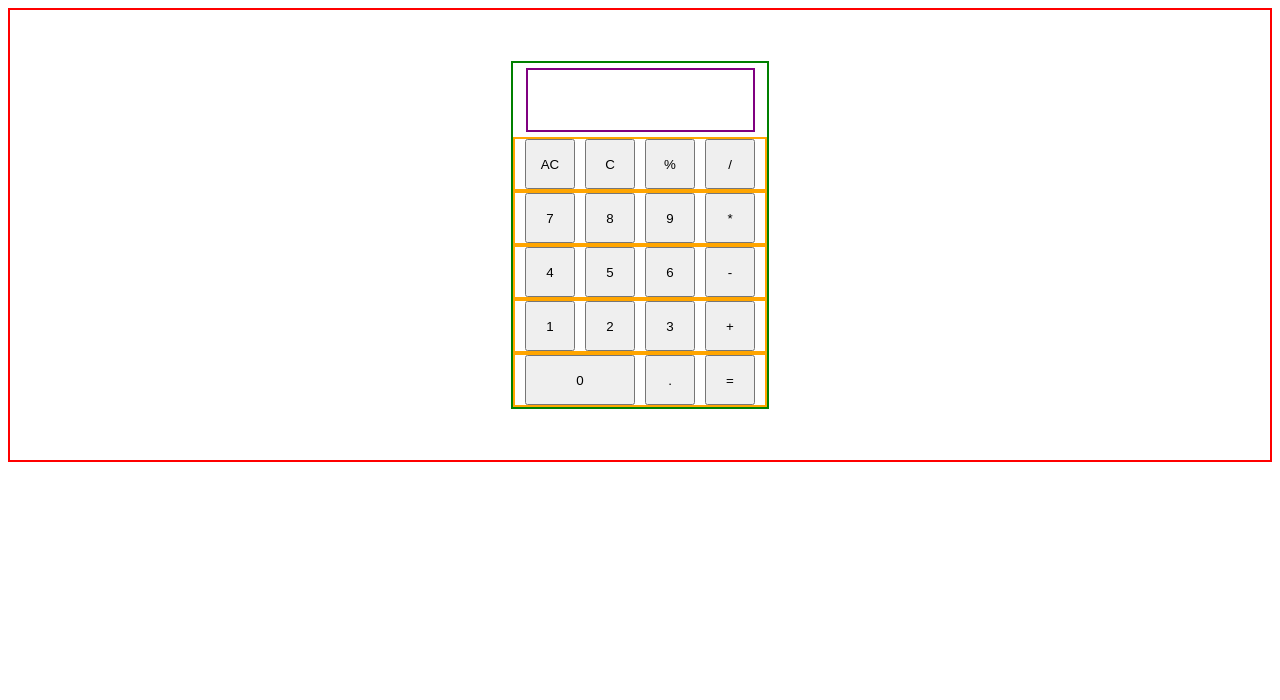
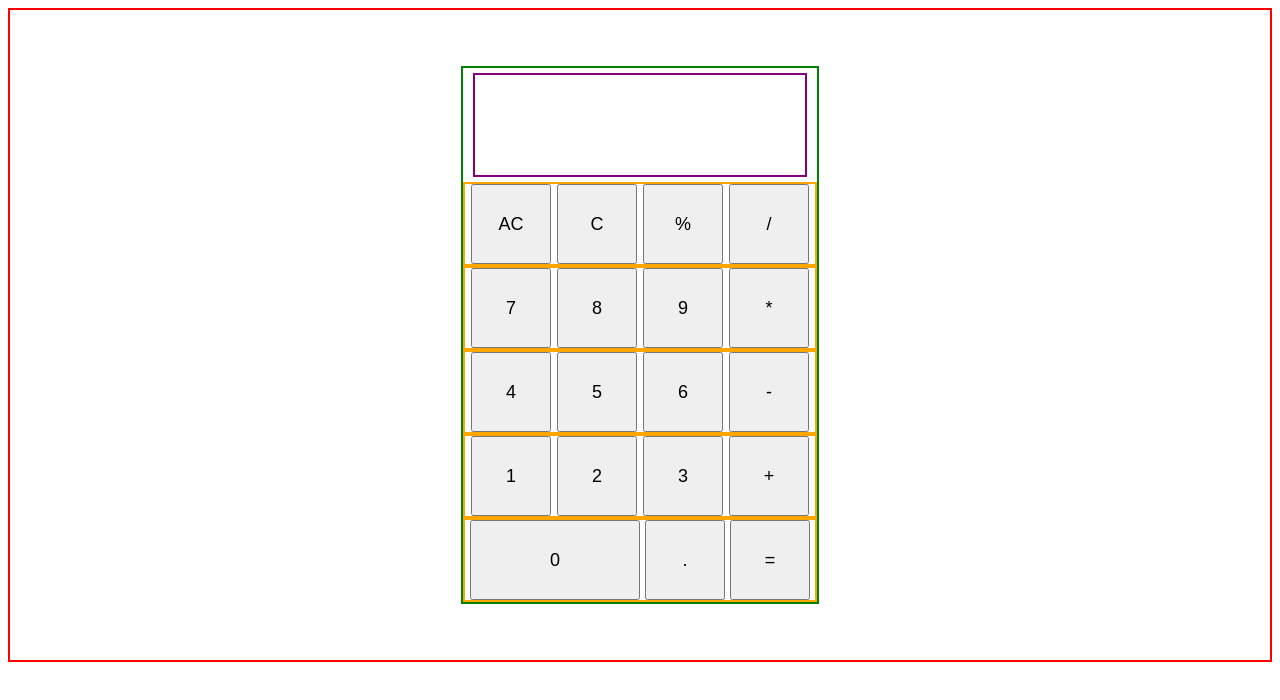
Before and after one commit to ASRoshanKrishna/Calculator, a plain HTML site: page index.html in a window 1280 px wide. Drawn offline with Linux system fonts and the light colour scheme.

Commit message:
debug decimal operation

```diff
--- a/myScript.js
+++ b/myScript.js
@@ -50,8 +50,10 @@ function dis(n){
         if(typeof n === "number" && d == 0)
         variable = variable*10 + n;
         else{
-            if(n=="." && d==0 || n!=".")
-            variable = variable + n;
+            if(n=="." && d==0 || n!="."){
+                variable = variable.toString();
+                variable = variable + n;
+            }
             d = 1;
         }
         display.textContent = variable;
--- a/stylesheet.css
+++ b/stylesheet.css
@@ -4,7 +4,7 @@
     flex-direction: column;
     justify-content: center;
     align-items: center;
-    height: 450px;
+    height: 650px;
 
 }
 
@@ -18,8 +18,8 @@
 
 .display{
     border: 2px solid purple;
-    width: 225px;
-    height: 60px;
+    width: 330px;
+    height: 100px;
     margin: 5px;
     display: flex;
     justify-content: right;
@@ -31,18 +31,19 @@
 }
 
 .Row{
-    width: 250px;
+    width: 350px;
     display: flex;
     justify-content: space-evenly;
     border: 2px solid orange;
 }
 
 #operand0{
-    width: 110px;
+    width: 170px;
 }
 
 button{
+    font-size: large;
     text-align: center;
-    height: 50px;
-    width: 50px;
+    height: 80px;
+    width: 80px;
 }
```
Also changed, not shown: check.html (+5 -2 lines).
